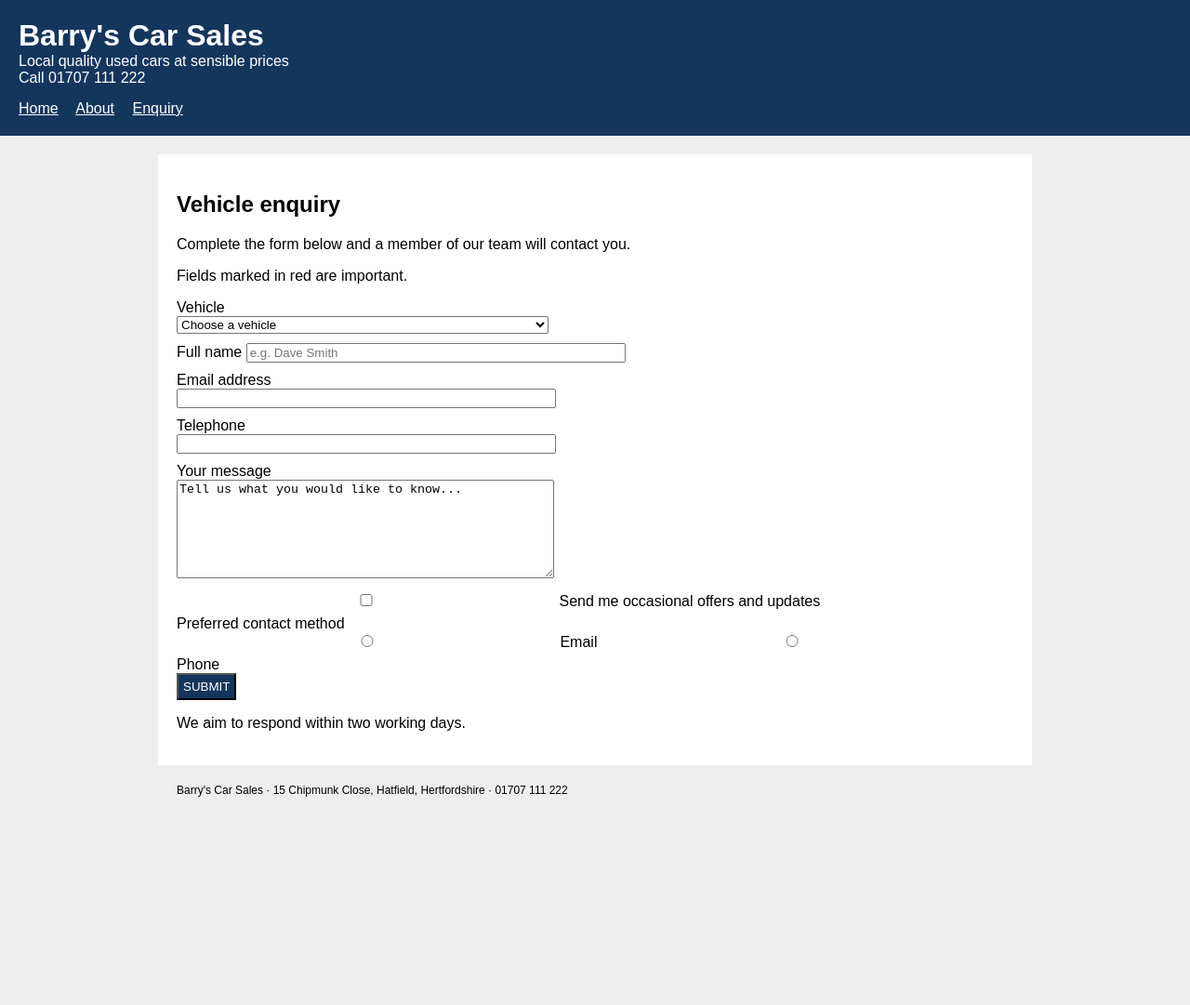
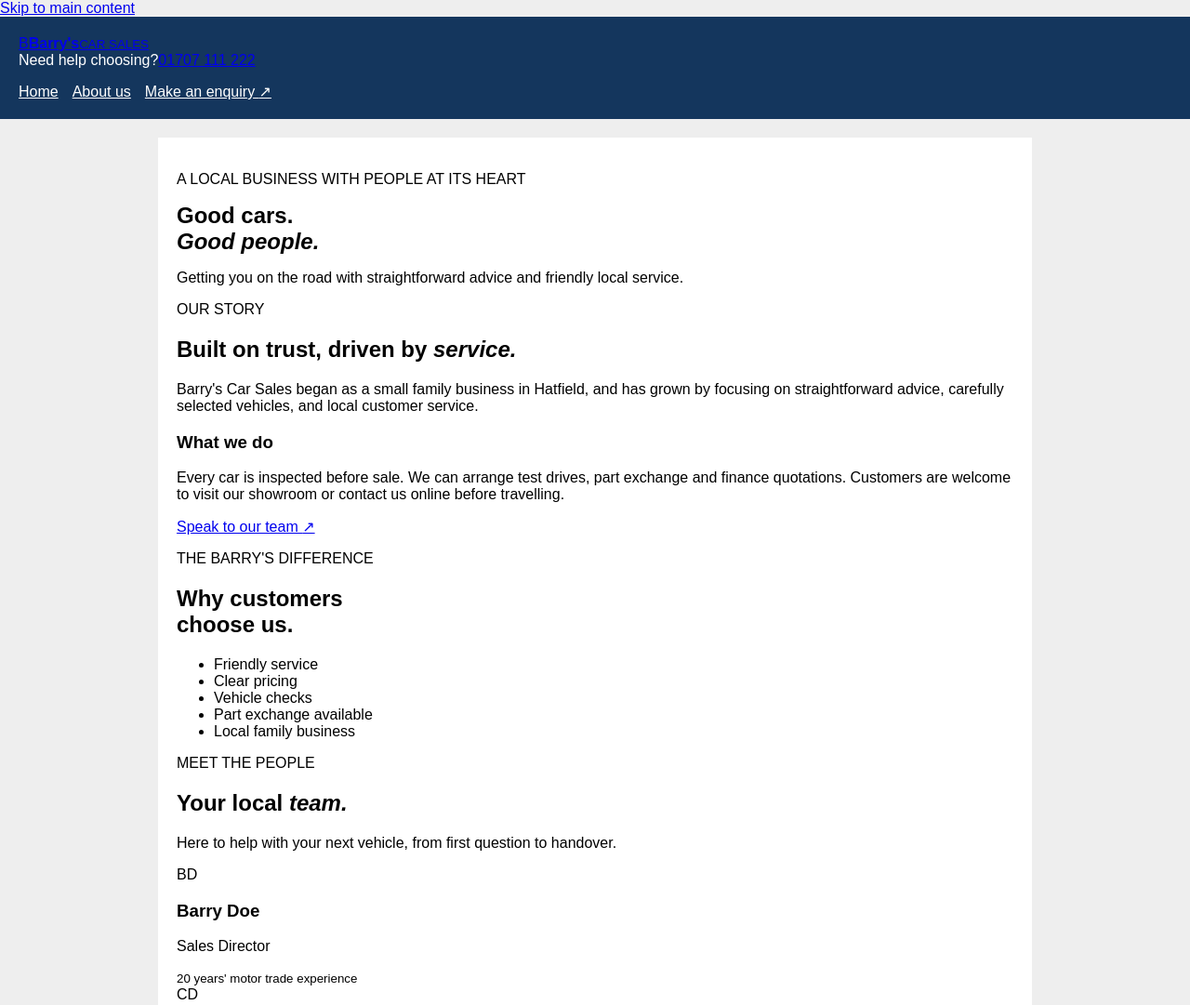
Before and after one commit to sufyanfarhan2005-cpu/Barry-s-car-sale-Sufyan-Farhan-, a plain HTML site: page enquiry.html in a window 1280 px wide. Shown: the top 1081 px of the page at 93% size. Before the commit the page ends 857 px from the top, so only its background shows below. Drawn offline with Linux system fonts and the light colour scheme.

Commit message:
Update enquiry.html
i have edit meta tags and inhanced the structure of the page

```diff
--- a/enquiry.html
+++ b/enquiry.html
@@ -1,85 +1,35 @@
 <!DOCTYPE html>
 <html lang="en">
 <head>
-    <meta charset="utf-8">
-    <title>Vehicle Enquiry - Barry's Car Sales</title>
-    <link rel="stylesheet" href="styles.css">
-    <script src="script.js" defer></script>
+  <meta charset="utf-8"><meta name="viewport" content="width=device-width, initial-scale=1">
+  <meta name="description" content="Learn about the team and service at Barry's Car Sales in Hatfield.">
+  <title>About us | Barry's Car Sales</title><link rel="stylesheet" href="styles.css"><script src="script.js" defer></script>
 </head>
 <body>
-<header>
-    <div>
-        <div>
-            <h1>Barry's Car Sales</h1>
-            <div>Local quality used cars at sensible prices</div>
-        </div>
-        <div>Call 01707 111 222</div>
+<a class="skip-link" href="#main">Skip to main content</a>
+<header class="site-header"><div class="header-inner">
+  <a class="brand" href="index.html" aria-label="Barry's Car Sales home"><span class="brand-mark" aria-hidden="true">B</span><span><strong>Barry's</strong><small>CAR SALES</small></span></a>
+  <div class="header-contact"><span>Need help choosing?</span><a href="tel:01707111222">01707 111 222</a></div>
+  <nav aria-label="Main navigation"><a href="index.html">Home</a><a class="active" aria-current="page" href="about.html">About us</a><a class="nav-cta" href="enquiry.html">Make an enquiry <span aria-hidden="true">↗</span></a></nav>
+</div></header>
+<main id="main">
+  <section class="page-hero"><p class="eyebrow">A LOCAL BUSINESS WITH PEOPLE AT ITS HEART</p><h1>Good cars.<br><em>Good people.</em></h1><p>Getting you on the road with straightforward advice and friendly local service.</p></section>
+  <section class="about-layout">
+    <article class="about-copy"><p class="eyebrow">OUR STORY</p><h2>Built on trust, driven by <em>service.</em></h2>
+      <p>Barry's Car Sales began as a small family business in Hatfield, and has grown by focusing on straightforward advice, carefully selected vehicles, and local customer service.</p>
+      <h3>What we do</h3><p>Every car is inspected before sale. We can arrange test drives, part exchange and finance quotations. Customers are welcome to visit our showroom or contact us online before travelling.</p>
+      <a class="text-link" href="enquiry.html">Speak to our team <span aria-hidden="true">↗</span></a>
+    </article>
+    <aside class="values-panel"><p class="eyebrow">THE BARRY'S DIFFERENCE</p><h2>Why customers<br>choose us.</h2><ul><li>Friendly service</li><li>Clear pricing</li><li>Vehicle checks</li><li>Part exchange available</li><li>Local family business</li></ul></aside>
+  </section>
+  <section class="team-section"><div class="section-heading"><div><p class="eyebrow">MEET THE PEOPLE</p><h2>Your local <em>team.</em></h2></div><p>Here to help with your next vehicle, from first question to handover.</p></div>
+    <div class="team-grid">
+      <article class="team-card"><span class="team-initial">BD</span><h3>Barry Doe</h3><p>Sales Director</p><small>20 years' motor trade experience</small></article>
+      <article class="team-card"><span class="team-initial">CD</span><h3>Chris Doe</h3><p>Customer Adviser</p><small>Sales and finance enquiries</small></article>
+      <article class="team-card"><span class="team-initial">MD</span><h3>Mac Doe</h3><p>Vehicle Preparation</p><small>Inspections and handovers</small></article>
     </div>
-    <nav>
-        <a href="index.html">Home</a>
-        <a href="about.html">About</a>
-        <a href="enquiry.html">Enquiry</a>
-    </nav>
-</header>
-
-<main>
-    <h2>Vehicle enquiry</h2>
-    <p>Complete the form below and a member of our team will contact you.</p>
-    <p>Fields marked in red are important.</p>
-
-    <form action="#" method="post">
-        <div>
-            <label for="car">Vehicle</label>
-            <select id="car" name="car">
-                <option value="">Choose a vehicle</option>
-                <option>2019 Hatch 1.0</option>
-                <option>2020 Trail 1.5</option>
-                <option>2018 Audi S4</option>
-                <option>2021 City-e</option>
-            </select>
-        </div>
-
-        <div>
-            <span>Full name</span>
-            <input type="text" name="name" placeholder="e.g. Dave Smith">
-        </div>
-
-        <div>
-            <label for="email">Email address</label>
-            <input type="text" id="email" name="email">
-        </div>
-
-        <div>
-            <label for="phone">Telephone</label>
-            <input type="text" id="phone" name="phone">
-        </div>
-
-        <div>
-            <label for="message">Your message</label>
-            <textarea id="message" name="message">Tell us what you would like to know...</textarea>
-        </div>
-
-        <div>
-            <input type="checkbox" id="updates" name="updates">
-            <span>Send me occasional offers and updates</span>
-        </div>
-
-        <div>
-            <label>Preferred contact method</label>
-            <div>
-                <input type="radio" name="contact" value="email"> Email
-                <input type="radio" name="contact" value="phone"> Phone
-            </div>
-        </div>
-
-        <button type="submit">SUBMIT</button>
-    </form>
-
-    <p>We aim to respond within two working days.</p>
+  </section>
+  <section class="hours-panel"><div><p class="eyebrow">COME AND SEE US</p><h2>Opening <em>times.</em></h2></div><dl><div><dt>Monday – Friday</dt><dd>9:00–17:30</dd></div><div><dt>Saturday</dt><dd>9:00–16:00</dd></div><div><dt>Sunday</dt><dd>Closed</dd></div></dl></section>
 </main>
-
-<footer>
-    Barry's Car Sales · 15 Chipmunk Close, Hatfield, Hertfordshire · 01707 111 222
-</footer>
-</body>
-</html>
+<footer class="site-footer"><a class="footer-brand" href="index.html">Barry's <span>CAR SALES</span></a><p>15 Chipmunk Close, Hatfield, Hertfordshire</p><a href="tel:01707111222">01707 111 222</a><small>© Barry's Car Sales · Vehicle details subject to confirmation.</small></footer>
+</body></html>
```
